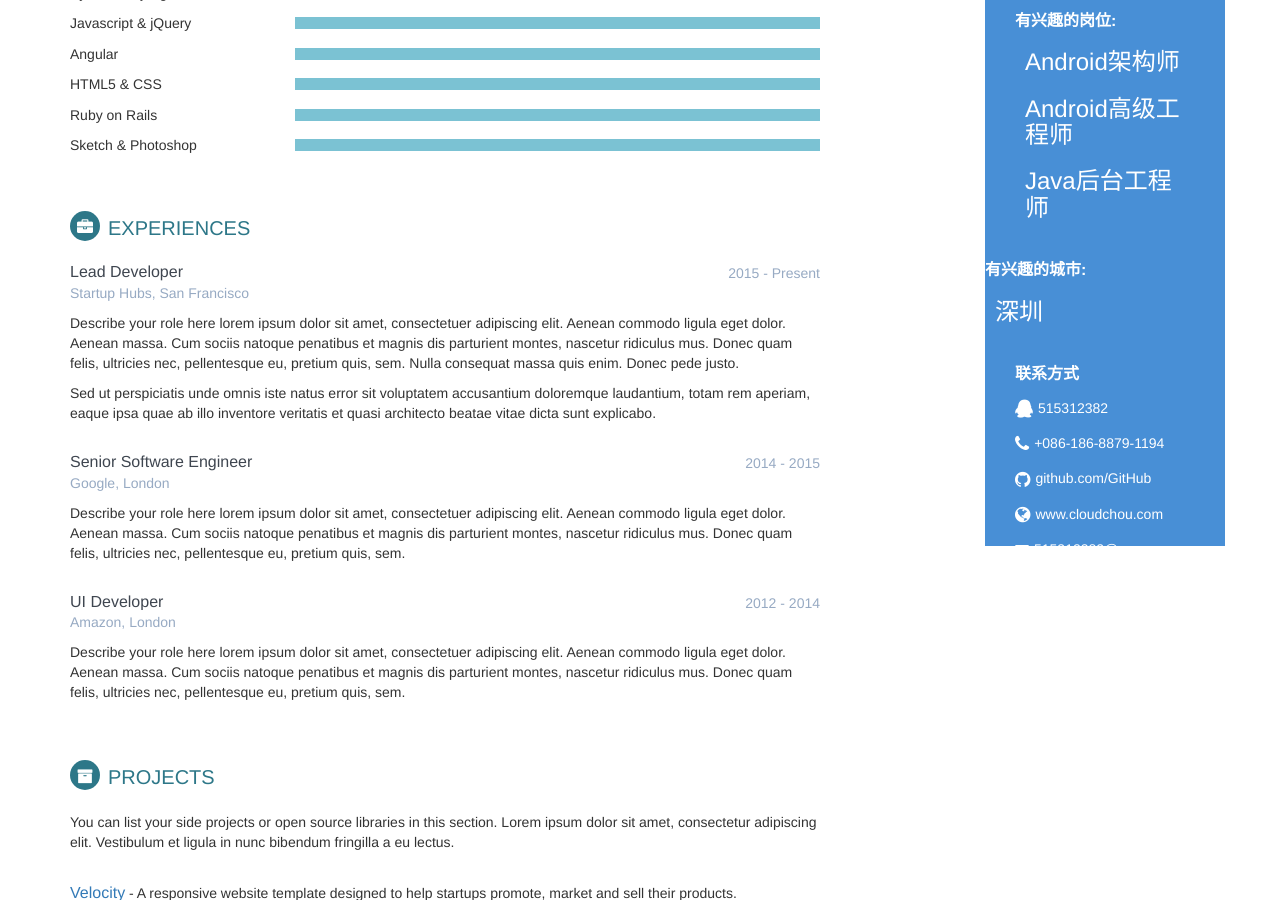
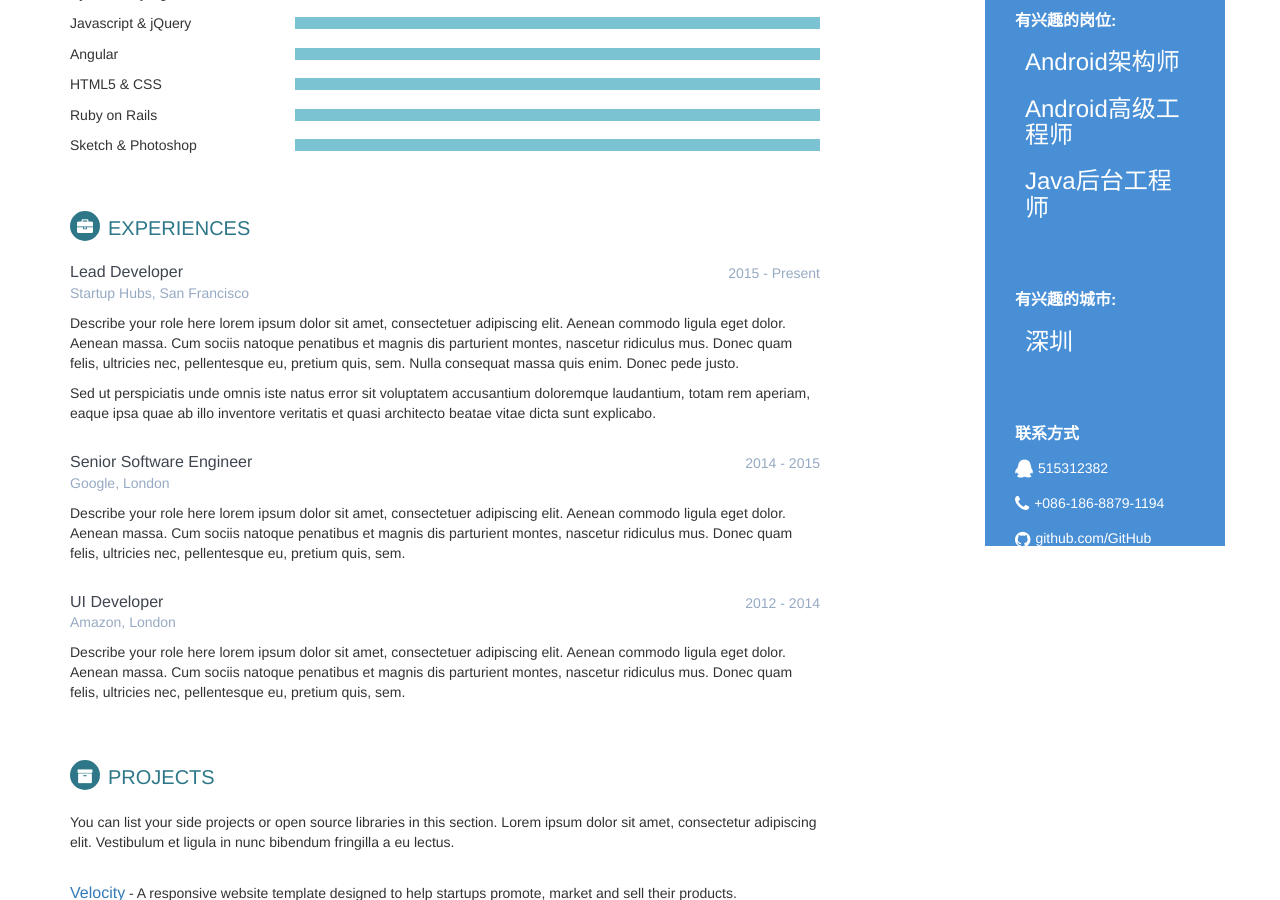
Before and after one commit to cloudchou/cloudchou.github.io, a Jekyll site: the page built from about.md, in a window 1280 px wide and 900 px high, scrolled down 439 px. Built offline with Jekyll 4.4.1, drawn with Linux system fonts in a browser that asks for light colours.

Commit message:
修改样式

```diff
--- a/_includes/about-sidebar-cv.html
+++ b/_includes/about-sidebar-cv.html
@@ -16,7 +16,7 @@
             <h3 class="job">Java后台工程师</h3>
         </div>
     </div>
-    <div class="location-container">
+    <div class="location-container  container-block">
         <h2 class="container-block-title">有兴趣的城市:</h2>
         <div class="item">
             <h3 class="job">深圳</h3>
```
